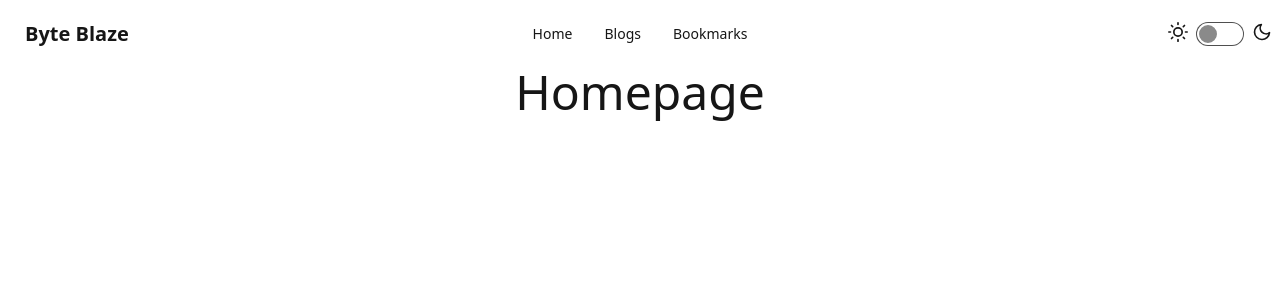
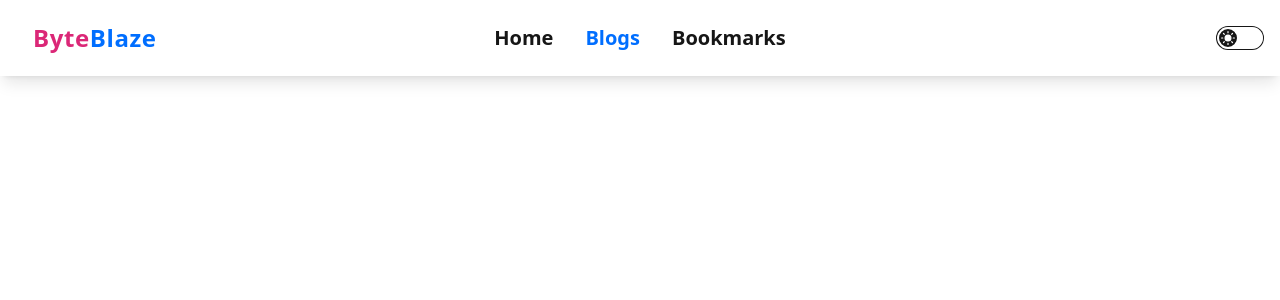
Before and after one commit to mahii060/byte-blaze-practice, a React (Vite) app: page / in a window 1280 px wide. Shown: the top 300 px of the page. Built offline with nearby package versions, Linux system fonts and the light colour scheme.

Commit message:
Theme applied successfully

```diff
--- a/index.html
+++ b/index.html
@@ -1,11 +1,11 @@
 <!doctype html>
-<html lang="en" data-theme="mytheme">
+<html lang="en">
 
 <head>
   <meta charset="UTF-8" />
   <link rel="icon" type="image/svg+xml" href="/vite.svg" />
   <meta name="viewport" content="width=device-width, initial-scale=1.0" />
-  <title>Vite + React</title>
+  <title>Byte Blaze</title>
 </head>
 
 <body>
--- a/src/components/Navbar.jsx
+++ b/src/components/Navbar.jsx
@@ -1,7 +1,25 @@
+import { useEffect, useState } from "react";
 
 const Navbar = () => {
+    const [theme, setTheme] = useState('mytheme');
+
+    useEffect(() => {
+        localStorage.setItem('theme', theme)
+        const localTheme = localStorage.getItem('theme')
+        document.querySelector('html').setAttribute('data-theme', localTheme)
+    }, [theme]) //<--- This array contains 'theme' as a dependency;
+
+    const handleTheme = (e) => {
+        if (e.target.checked) {
+            setTheme('dim')
+        }
+        else {
+            setTheme('mytheme')
+        }
+    }
+
     return (
-        <div className="navbar bg-base-100">
+        <div className="navbar bg-base-100 shadow-lg px-4 fixed z-10">
             <div className="navbar-start">
                 <div className="dropdown">
                     <div tabIndex={0} role="button" className="btn btn-ghost lg:hidden">
@@ -21,30 +39,39 @@ const Navbar = () => {
                     <ul
                         tabIndex={0}
                         className="menu menu-sm dropdown-content bg-base-100 rounded-box z-[1] mt-3 w-52 p-2 shadow">
-                        <li><a>Home</a></li>
-                        <li>
+                        <li className="font-bold text-xl"><a>Home</a></li>
+                        <li className="font-bold text-xl">
                             <a>Blogs</a>
                         </li>
-                        <li><a>Bookmarks</a></li>
+                        <li className="font-bold text-xl"><a>Bookmarks</a></li>
                     </ul>
                 </div>
-                <a className="btn btn-ghost text-xl">Byte Blaze</a>
+                <a className="btn btn-ghost text-2xl text-secondary font-bold tracking-wide gap-0">
+                    <span>Byte</span>
+                    <span className="text-primary">Blaze</span></a>
             </div>
             <div className="navbar-center hidden lg:flex">
                 <ul className="menu menu-horizontal px-1">
-                    <li><a>Home</a></li>
-                    <li>
-                        <summary>Blogs</summary>
+                    <li className="font-bold text-xl"><a>Home</a></li>
+                    <li className="font-bold text-xl text-primary">
+                        <a>Blogs</a>
                     </li>
-                    <li><a>Bookmarks</a></li>
+                    <li className="font-bold text-xl"><a>Bookmarks</a></li>
                 </ul>
             </div>
+
+            {/* Theme controlling */}
             <div className="navbar-end">
-                <label className="flex cursor-pointer gap-2">
+                <label className="grid cursor-pointer place-items-center">
+                    <input
+                        onChange={handleTheme}
+                        type="checkbox"
+                        className="toggle theme-controller bg-base-content col-span-2 col-start-1 row-start-1" />
                     <svg
+                        className="stroke-base-100 fill-base-100 col-start-1 row-start-1"
                         xmlns="http://www.w3.org/2000/svg"
-                        width="20"
-                        height="20"
+                        width="14"
+                        height="14"
                         viewBox="0 0 24 24"
                         fill="none"
                         stroke="currentColor"
@@ -55,11 +82,11 @@ const Navbar = () => {
                         <path
                             d="M12 1v2M12 21v2M4.2 4.2l1.4 1.4M18.4 18.4l1.4 1.4M1 12h2M21 12h2M4.2 19.8l1.4-1.4M18.4 5.6l1.4-1.4" />
                     </svg>
-                    <input type="checkbox" value="dim" className="toggle theme-controller" />
                     <svg
+                        className="stroke-base-100 fill-base-100 col-start-2 row-start-1"
                         xmlns="http://www.w3.org/2000/svg"
-                        width="20"
-                        height="20"
+                        width="14"
+                        height="14"
                         viewBox="0 0 24 24"
                         fill="none"
                         stroke="currentColor"
--- a/tailwind.config.js
+++ b/tailwind.config.js
@@ -17,14 +17,13 @@ export default {
       "light",
       "dark",
       "synthwave",
-      "black",
       "dim",
       {
         mytheme: {
 
-          "primary": "#BA55D3",
+          "primary": "#006eff",
 
-          "secondary": "#2f7200",
+          "secondary": "#db2777",
 
           "accent": "#0000ff",
 
```
